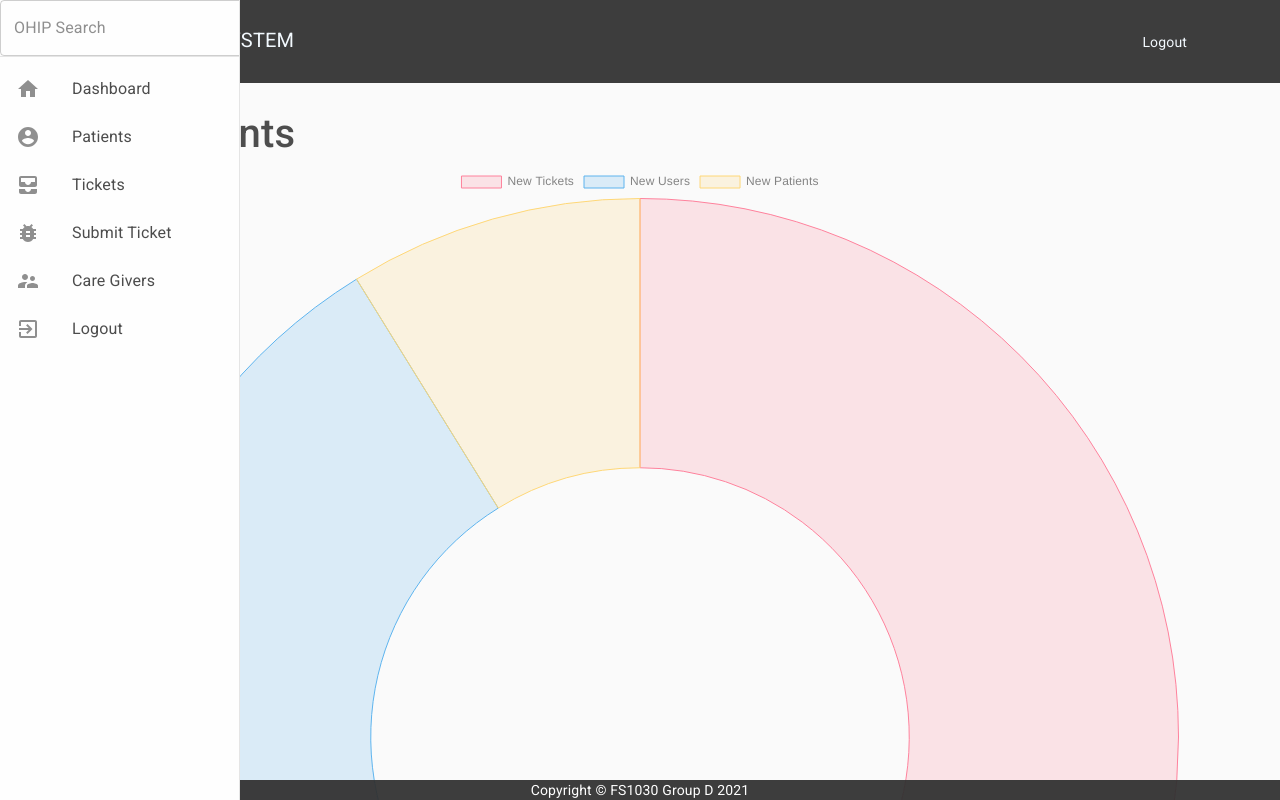
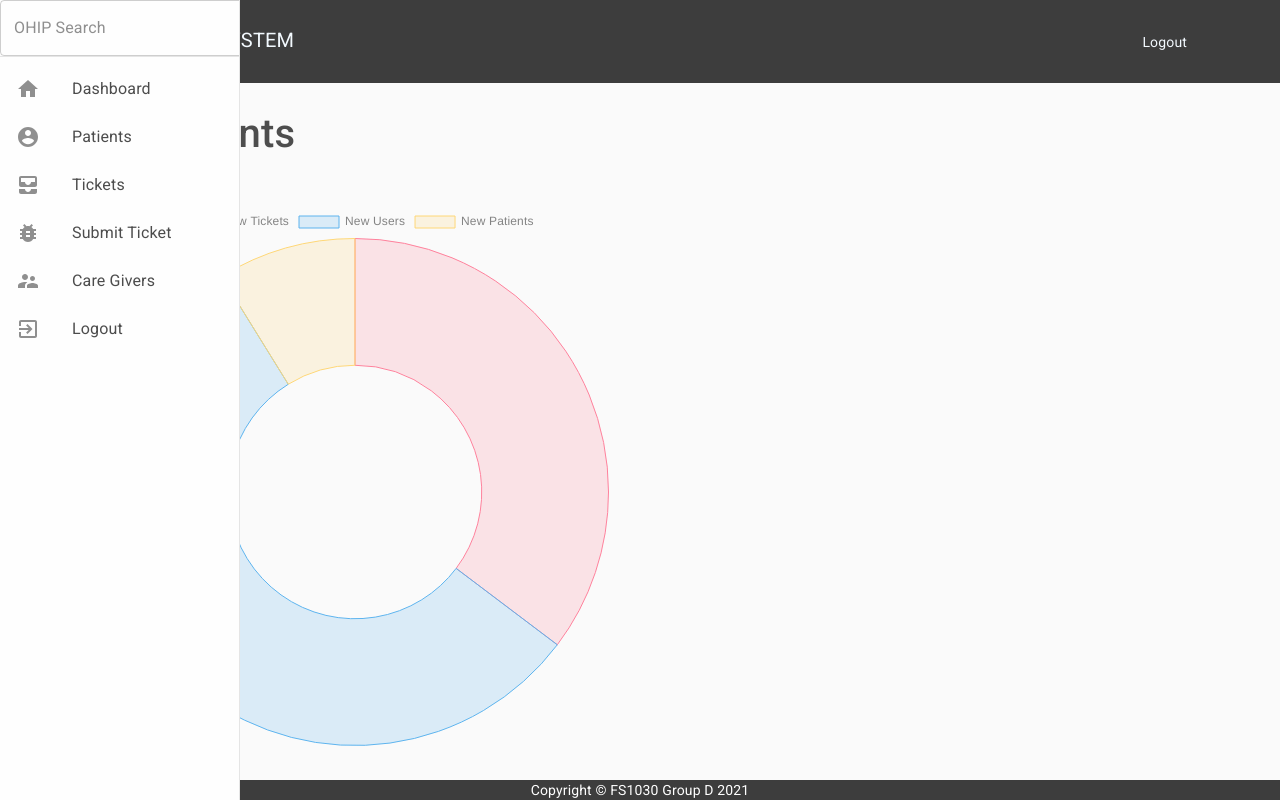
Before and after one commit to espernguyen97/FS1030-Group-Project-Electronical-Medical-Record-Management-System, a React (Create React App) app: page /logout in a window 1280 px wide. Shown: the top 800 px of the page. Built offline with nearby package versions, Linux system fonts and the light colour scheme; sample sign-in values are in the browser's storage.

Commit message:
reduced size on chart

```diff
--- a/src/components/Adminpanel.js
+++ b/src/components/Adminpanel.js
@@ -1,11 +1,12 @@
 import React from 'react';
 import { Doughnut } from 'react-chartjs-2';
+import { Row,Col} from 'reactstrap';
 
 const data = {
   labels: ['New Tickets', 'New Users', 'New Patients'],
   datasets: [
     {
-      label: '# of Votes',
+      label: 'New Events',
       data: [12, 19, 3],
       backgroundColor: [
         'rgba(255, 99, 132, 0.2)',
@@ -29,7 +30,13 @@ const AdminPanel = () => (
       <div className='links'>
       </div>
     </div>
-    <Doughnut data={data} />
+    <Row className="my-5">
+                <Col>
+                  <Doughnut data={data} /> {/* Create User Section*/}
+                </Col>
+                <Col>
+                </Col>
+            </Row>
   </>
 );
 
--- a/src/components/pages/Patients.js
+++ b/src/components/pages/Patients.js
@@ -4,6 +4,7 @@ import Container from '@material-ui/core/Container';
 import { Row,Col} from 'reactstrap';
 import EnhancedTable from '../userlist/list';
 import SideNav from '../shared/SideNav';
+import Search from '../search';
 
 export default function Patients() {
     return (
@@ -13,9 +14,12 @@ export default function Patients() {
         <Container fixed>
         <hr class="yellow"/>
             <Row className="my-5">
-                  <Col>
-                      <EnhancedTable/> {/* Create User Section*/}
-                  </Col>
+                <Col>
+                  <EnhancedTable/> {/* Create User Section*/}
+                </Col>
+                <Col>
+                  <Search/>{/* search bar*/}
+                </Col>
             </Row>
         <hr class="yellow"/>
         </Container>
```
